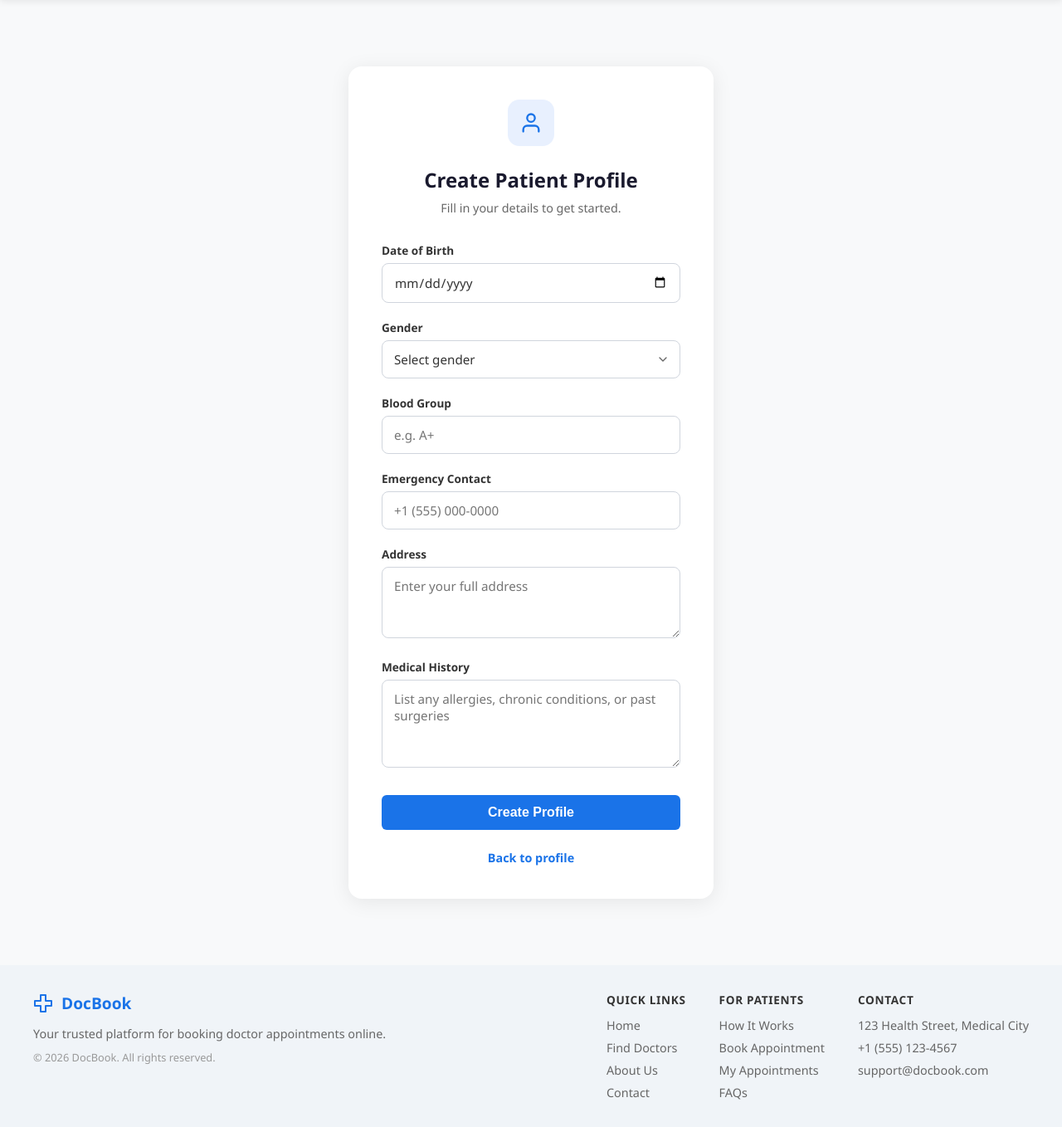
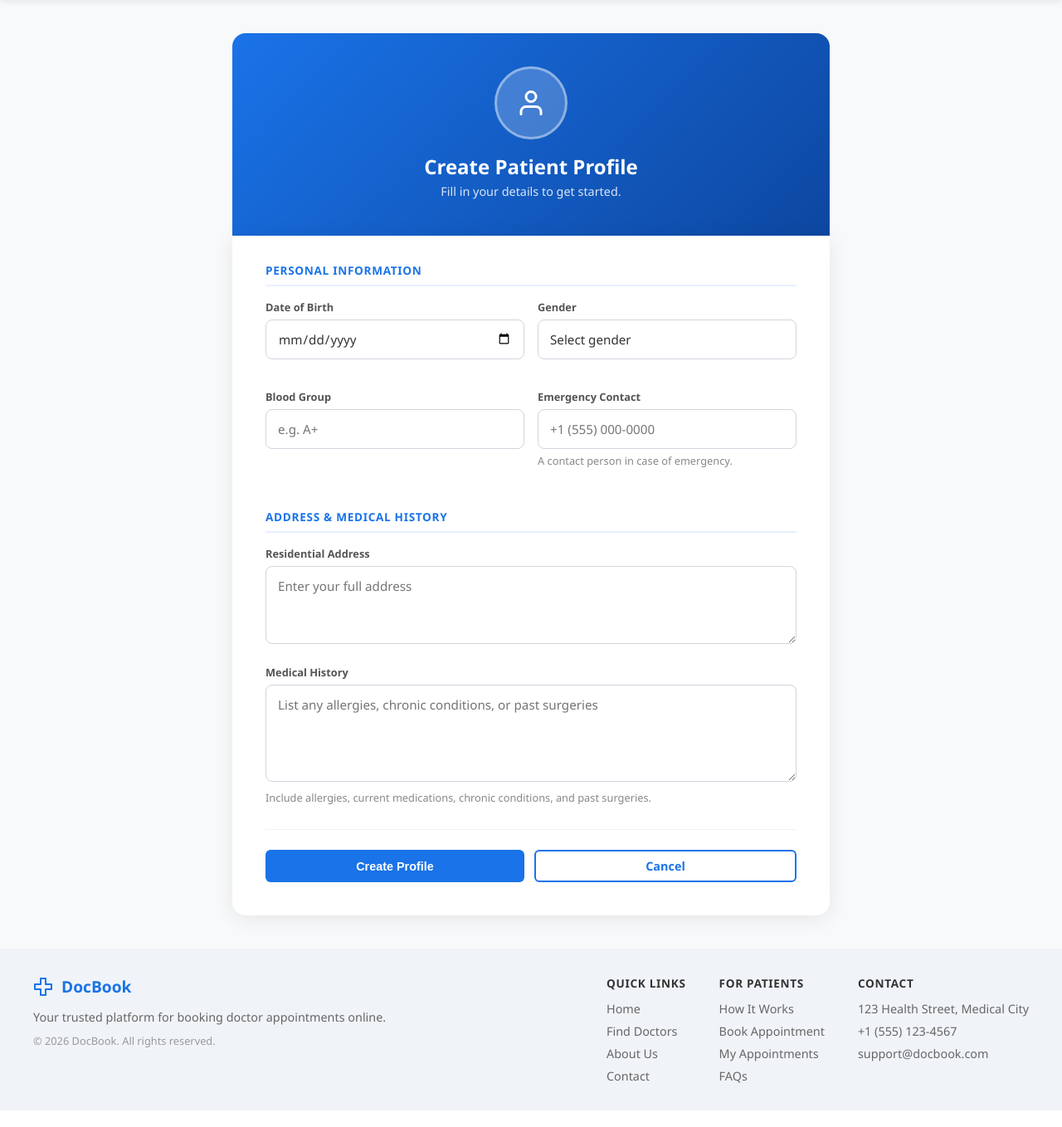
Before and after one commit to Musthak2004/Doctor-Appointment-Booking-System, a Django app: page /patients/create/ in a window 1280 px wide. Shown: the part 70-1428 px from the top of the page at 83% size. Run offline with Django 5.2, Linux system fonts and the light colour scheme; the visitor is signed in with stand-in values (Sample User, id 1); data that the repository does not hold is empty.

Commit message:
Improve patient form UI/UX with section grouping, helper text, and consistent profile layout

```diff
--- a/patients/templates/patients/patient_form.html
+++ b/patients/templates/patients/patient_form.html
@@ -4,14 +4,16 @@
 {% block title %}DocBook - {% if object %}Edit{% else %}Create{% endif %} Patient Profile{% endblock %}
 
 {% block content %}
-<div class="auth">
-    <div class="auth__card">
-        <div class="auth__icon" aria-hidden="true">
-            <svg viewBox="0 0 24 24" fill="none" stroke="currentColor" stroke-width="2" stroke-linecap="round" stroke-linejoin="round"><path d="M20 21v-2a4 4 0 0 0-4-4H8a4 4 0 0 0-4 4v2"/><circle cx="12" cy="7" r="4"/></svg>
+<div class="profile">
+    <div class="profile__header">
+        <div class="profile__avatar" aria-hidden="true">
+            <svg viewBox="0 0 24 24" fill="none" stroke="currentColor" stroke-width="2" stroke-linecap="round" stroke-linejoin="round" style="width:36px;height:36px"><path d="M20 21v-2a4 4 0 0 0-4-4H8a4 4 0 0 0-4 4v2"/><circle cx="12" cy="7" r="4"/></svg>
         </div>
-        <h1 class="auth__title">{% if object %}Edit{% else %}Create{% endif %} Patient Profile</h1>
-        <p class="auth__subtitle">{% if object %}Update your medical information.{% else %}Fill in your details to get started.{% endif %}</p>
+        <h1 class="profile__name">{% if object %}Edit{% else %}Create{% endif %} Patient Profile</h1>
+        <p class="profile__email">{% if object %}Update your medical information.{% else %}Fill in your details to get started.{% endif %}</p>
+    </div>
 
+    <div class="profile__body">
         {% if form.non_field_errors %}
             <div class="form__non-field-errors" role="alert">
                 {% for error in form.non_field_errors %}
@@ -23,6 +25,9 @@
         <form method="post" novalidate>
             {% csrf_token %}
 
+            <div class="profile__section">
+                <h2 class="profile__section-title">Personal Information</h2>
+                <div class="form__group--inline">
                     <div class="form__group">
                         <label class="form__label" for="{{ form.date_of_birth.id_for_label }}">Date of Birth</label>
                         <input type="date" name="{{ form.date_of_birth.html_name }}" id="{{ form.date_of_birth.id_for_label }}" class="form__input{% if form.date_of_birth.errors %} form__input--error{% endif %}" value="{{ form.date_of_birth.value|date:'Y-m-d'|default:'' }}">
@@ -55,14 +60,20 @@
                     <div class="form__group">
                         <label class="form__label" for="{{ form.emergency_contact.id_for_label }}">Emergency Contact</label>
                         <input type="tel" name="{{ form.emergency_contact.html_name }}" id="{{ form.emergency_contact.id_for_label }}" class="form__input{% if form.emergency_contact.errors %} form__input--error{% endif %}" placeholder="+1 (555) 000-0000" value="{{ form.emergency_contact.value|default:'' }}" autocomplete="tel">
+                        <p class="form__help">A contact person in case of emergency.</p>
                         {% for error in form.emergency_contact.errors %}
                             <p class="form__error" role="alert">{{ error }}</p>
                         {% endfor %}
                     </div>
+                </div>
+            </div>
+
+            <div class="profile__section">
+                <h2 class="profile__section-title">Address &amp; Medical History</h2>
 
                 <div class="form__group">
-                <label class="form__label" for="{{ form.address.id_for_label }}">Address</label>
-                <textarea name="{{ form.address.html_name }}" id="{{ form.address.id_for_label }}" class="form__input{% if form.address.errors %} form__input--error{% endif %}" placeholder="Enter your full address" rows="3" style="resize:vertical;min-height:80px">{{ form.address.value|default:'' }}</textarea>
+                    <label class="form__label" for="{{ form.address.id_for_label }}">Residential Address</label>
+                    <textarea name="{{ form.address.html_name }}" id="{{ form.address.id_for_label }}" class="form__input{% if form.address.errors %} form__input--error{% endif %}" placeholder="Enter your full address" rows="3">{{ form.address.value|default:'' }}</textarea>
                     {% for error in form.address.errors %}
                         <p class="form__error" role="alert">{{ error }}</p>
                     {% endfor %}
@@ -70,18 +81,19 @@
 
                 <div class="form__group">
                     <label class="form__label" for="{{ form.medical_history.id_for_label }}">Medical History</label>
-                <textarea name="{{ form.medical_history.html_name }}" id="{{ form.medical_history.id_for_label }}" class="form__input{% if form.medical_history.errors %} form__input--error{% endif %}" placeholder="List any allergies, chronic conditions, or past surgeries" rows="4" style="resize:vertical;min-height:80px">{{ form.medical_history.value|default:'' }}</textarea>
+                    <textarea name="{{ form.medical_history.html_name }}" id="{{ form.medical_history.id_for_label }}" class="form__input{% if form.medical_history.errors %} form__input--error{% endif %}" placeholder="List any allergies, chronic conditions, or past surgeries" rows="4">{{ form.medical_history.value|default:'' }}</textarea>
+                    <p class="form__help">Include allergies, current medications, chronic conditions, and past surgeries.</p>
                     {% for error in form.medical_history.errors %}
                         <p class="form__error" role="alert">{{ error }}</p>
                     {% endfor %}
                 </div>
+            </div>
 
-            <button type="submit" class="btn btn--primary btn--submit">{% if object %}Update{% else %}Create{% endif %} Profile</button>
+            <div class="profile__actions">
+                <button type="submit" class="btn btn--primary">{% if object %}Update{% else %}Create{% endif %} Profile</button>
+                <a href="{% url 'patients:patient_detail' %}" class="btn btn--outline">Cancel</a>
+            </div>
         </form>
-
-        <p class="auth__footer">
-            <a href="{% url 'patients:patient_detail' %}">Back to profile</a>
-        </p>
     </div>
 </div>
 {% endblock %}
--- a/static/css/base.css
+++ b/static/css/base.css
@@ -865,6 +865,66 @@ ul {
     justify-content: center;
 }
 
+/* ---- PROFILE FORM ---- */
+
+.form__required {
+    color: #d93025;
+    margin-left: 2px;
+}
+
+.form__group--inline {
+    display: grid;
+    grid-template-columns: 1fr 1fr;
+    gap: 16px;
+}
+
+.form__help {
+    font-size: 0.8rem;
+    color: #888;
+    margin-top: 6px;
+    line-height: 1.4;
+}
+
+.form__input[type="date"] {
+    min-height: 48px;
+}
+
+textarea.form__input {
+    min-height: 44px;
+    line-height: 1.5;
+    resize: vertical;
+}
+
+@media (max-width: 768px) {
+    .form__group--inline {
+        grid-template-columns: 1fr;
+    }
+}
+
+/* ---- PROFILE FORM (overrides inside profile body) ---- */
+
+.profile__body .form__group {
+    margin-bottom: 20px;
+}
+
+.profile__body .form__label {
+    font-size: 0.8rem;
+    font-weight: 600;
+    color: #555;
+    margin-bottom: 6px;
+}
+
+.profile__body .form__input {
+    background: #fff;
+    font-size: 0.95rem;
+    min-height: 48px;
+}
+
+.profile__body .form__input:focus {
+    border-color: #1a73e8;
+    box-shadow: 0 0 0 3px rgba(26, 115, 232, 0.12);
+}
+
 @media (max-width: 768px) {
     .profile__header {
         padding: 32px 24px 28px;
--- a/static/js/app.js
+++ b/static/js/app.js
@@ -15,7 +15,7 @@
 
   function initScrollReveal() {
     var els = document.querySelectorAll(
-      '.feature-card, .step, .stat, .section__title, .section__subtitle, .auth__card, .cta__container'
+      '.feature-card, .step, .stat, .section__title, .section__subtitle, .auth__card, .cta__container, .profile__header, .profile__body'
     );
     if (!els.length) return;
 
```
Lines whose indentation alone changed are shown as unchanged.
